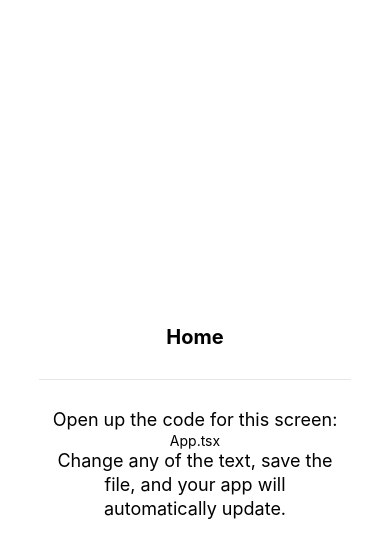
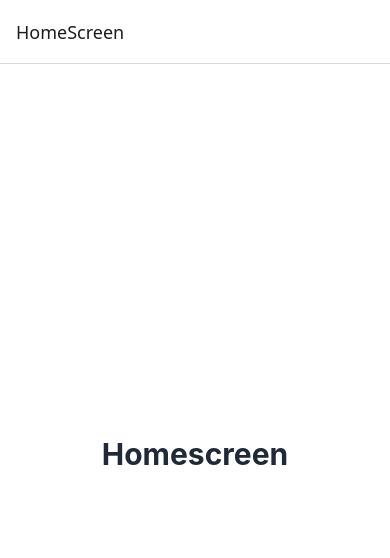
Before and after one commit to Saher-Anwar/Dispatch_Tool_Mobile, a React Native app in the folder frontend/: screen / in a window 390 px wide. Shown: the top 558 px of the page. Built offline with nearby package versions, Linux system fonts and the light colour scheme.

Commit message:
Working commit

```diff
--- a/frontend/App.tsx
+++ b/frontend/App.tsx
@@ -1,13 +1,20 @@
-import { ScreenContent } from 'src/components/ScreenContent';
-import { StatusBar } from 'expo-status-bar';
+import { NavigationContainer } from '@react-navigation/native';
+import { createNativeStackNavigator } from '@react-navigation/native-stack';
+import { SafeAreaProvider } from 'react-native-safe-area-context';
 
+import { HomeScreen } from '@/screens/HomeScreen';
 import './global.css';
+
+const Stack = createNativeStackNavigator();
 
 export default function App() {
   return (
-    <>
-      <ScreenContent title="Home" path="App.tsx"></ScreenContent>
-      <StatusBar style="auto" />
-    </>
+    <SafeAreaProvider>
+      <NavigationContainer>
+        <Stack.Navigator>
+          <Stack.Screen name="HomeScreen" component={HomeScreen}/>
+        </Stack.Navigator>
+      </NavigationContainer>
+    </SafeAreaProvider>
   );
 }
```
